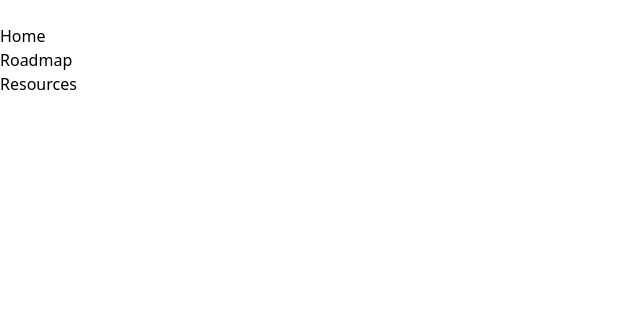
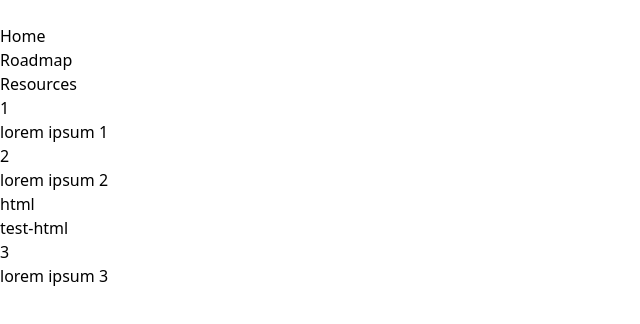
Before and after one commit to timobickmann/roadmap, a React (Vite) app: page /resources/css in a window 1280 px wide. Shown: the top 324 px of the page, without its empty margins (0-640 px from the left). Built offline with nearby package versions, Linux system fonts and the light colour scheme; some icons are missing.

Commit message:
added first resource data and display it on page

```diff
--- a/src/App.tsx
+++ b/src/App.tsx
@@ -3,6 +3,7 @@ import Header from "./components/Header";
 import Home from "./pages/Home";
 import Resources from "./pages/Resources";
 import Roadmap from "./pages/Roadmap";
+import Css from "./pages/resources/Css";
 
 function App() {
   return (
@@ -14,6 +15,7 @@ function App() {
             <Route index element={<Home />} />
             <Route path="/roadmap" element={<Roadmap />} />
             <Route path="/resources" element={<Resources />} />
+            <Route path="/resources/css" element={<Css />} />
           </Routes>
         </div>
       </Router>
--- /dev/null
+++ b/src/data/cssSetup.json
@@ -0,0 +1,20 @@
+[
+  {
+    "step": 1,
+    "description": "lorem ipsum 1",
+    "language": "",
+    "code": ""
+  },
+  {
+    "step": 2,
+    "description": "lorem ipsum 2",
+    "language": "html",
+    "code": "test-html"
+  },
+  {
+    "step": 3,
+    "description": "lorem ipsum 3",
+    "language": "",
+    "code": ""
+  }
+]
--- /dev/null
+++ b/src/pages/resources/Css.tsx
@@ -0,0 +1,29 @@
+import data from "../../data/cssSetup.json";
+
+function Css() {
+  const steps = data.map((element) => {
+
+    if (element.language === "") {
+      return (
+        <>
+          <h1>{element.step}</h1>
+          <p>{element.description}</p>
+        </>
+      );
+    }
+
+    else {
+      return (
+        <>
+          <h1>{element.step}</h1>
+          <p>{element.description}</p>
+          <p>{element.language}</p>
+          <p>{element.code}</p>
+        </>
+      );
+    }
+
+  });
+  return <>{steps}</>;
+}
+export default Css;
```
Also changed, not shown: src/components/SetupStep.tsx (added, +8 -0 lines), src/components/SetupStepCodeBlock.tsx (added, +8 -0 lines), src/components/Header.tsx (renamed from src/components/Header.jsx).
